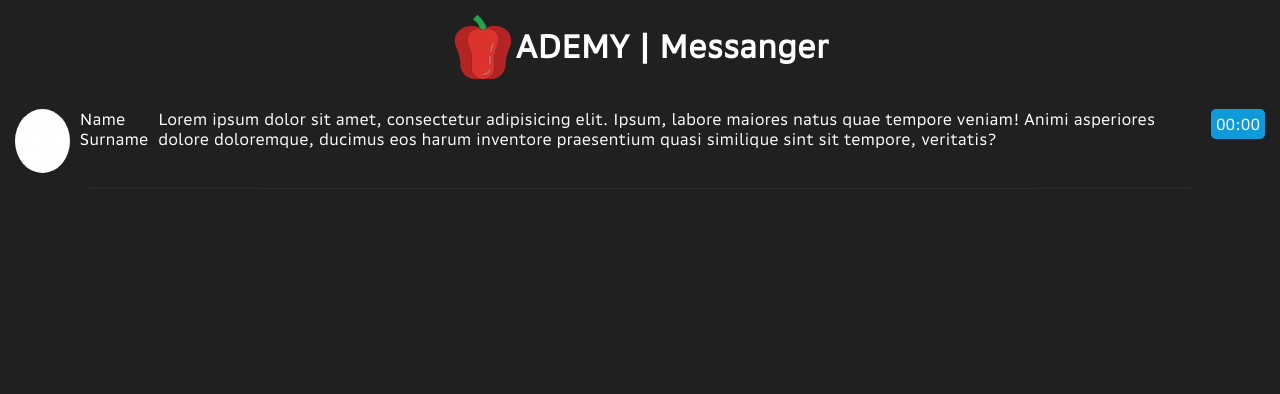
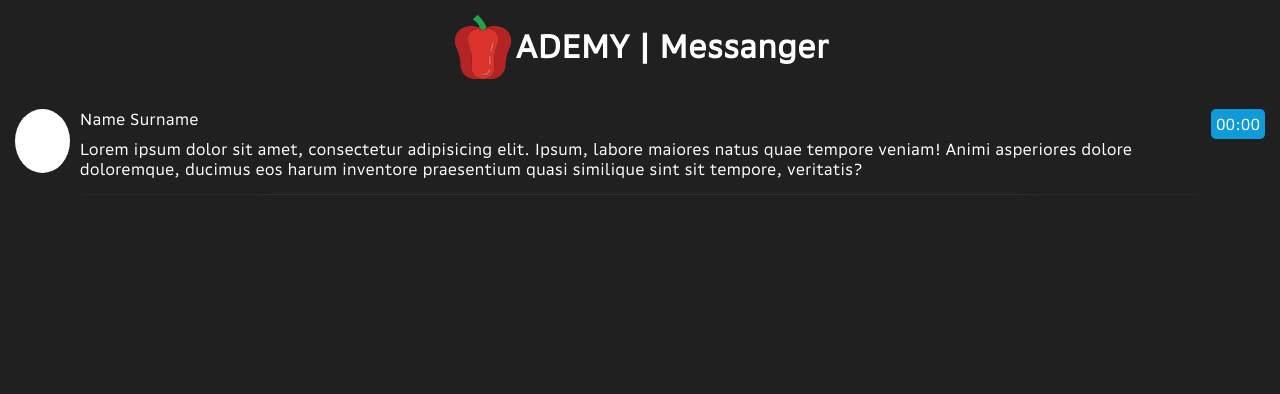
Before and after one commit to andrey-blight/ademy, a Flask app: template templates/messanger.html in a window 1280 px wide. Shown: the part 60-454 px from the top of the page. Run offline with Flask 2, Linux system fonts and the light colour scheme; the template is opened without the code that fills it, so the values that code supplies are empty; parts of the project's set-up code (start-up, migrations or seed data) failed here and were passed over.

Commit message:
Added dialogs to messanger

```diff
--- a/static/scss/app.scss
+++ b/static/scss/app.scss
@@ -457,6 +457,15 @@ a {
             border-radius: 50%;
         }
 
+        .dialog__properties {
+            display: flex;
+            flex-direction: column;
+
+            .dialog-last-message {
+                margin-top: 10px;
+            }
+        }
+
         .dialog-time {
             background-color: $messagePrimaryColor;
             border-radius: 5px;
--- a/templates/messanger.html
+++ b/templates/messanger.html
@@ -10,12 +10,16 @@
     <div class="messanger">
         <div class="list__dialogs">
             <div class="dialog">
-                <img class="dialog-item dialog-preview" src="/static/img/white.jpg" alt="">
-                <p class="dialog-item">Name Surname</p>
-                <p class="dialog-item">Lorem ipsum dolor sit amet, consectetur adipisicing elit. Ipsum, labore maiores natus quae tempore
-                    veniam! Animi asperiores dolore doloremque, ducimus eos harum inventore praesentium quasi similique
-                    sint sit tempore, veritatis?</p>
-                <p class="dialog-item dialog-time">00:00</p>
+                <img id="userAvatar" class="dialog-item dialog-preview" src="/static/img/white.jpg" alt="">
+                <div class="dialog__properties">
+                    <p id="userNameSurname" class="dialog-item">Name Surname</p>
+                    <p id="lastMessage" class="dialog-item dialog-last-message">Lorem ipsum dolor sit amet, consectetur adipisicing elit.
+                        Ipsum, labore maiores natus quae tempore
+                        veniam! Animi asperiores dolore doloremque, ducimus eos harum inventore praesentium quasi
+                        similique
+                        sint sit tempore, veritatis?</p>
+                </div>
+                <p id="lastMessageTime" class="dialog-item dialog-time">00:00</p>
             </div>
             <hr>
         </div>
@@ -24,5 +28,5 @@
 
 {% block scripts %}
     <script src="/static/js/jquery.min.js"></script>
-    <script src="/static/js/app.js"></script>
+    <script src="/static/js/messanger.js"></script>
 {% endblock %}
```
Also changed, not shown: static/js/messanger.js (added, +53 -0 lines), static/css/app.css.
